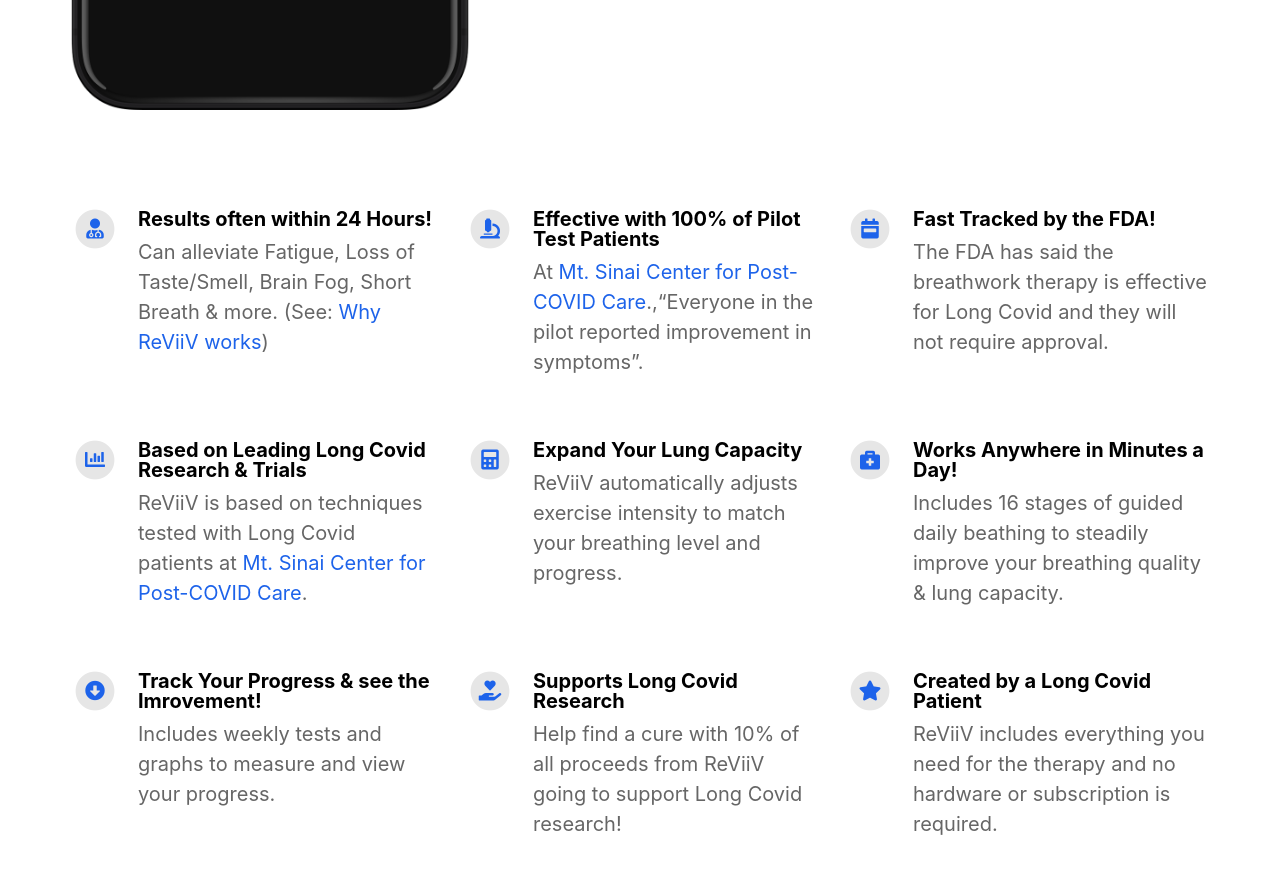
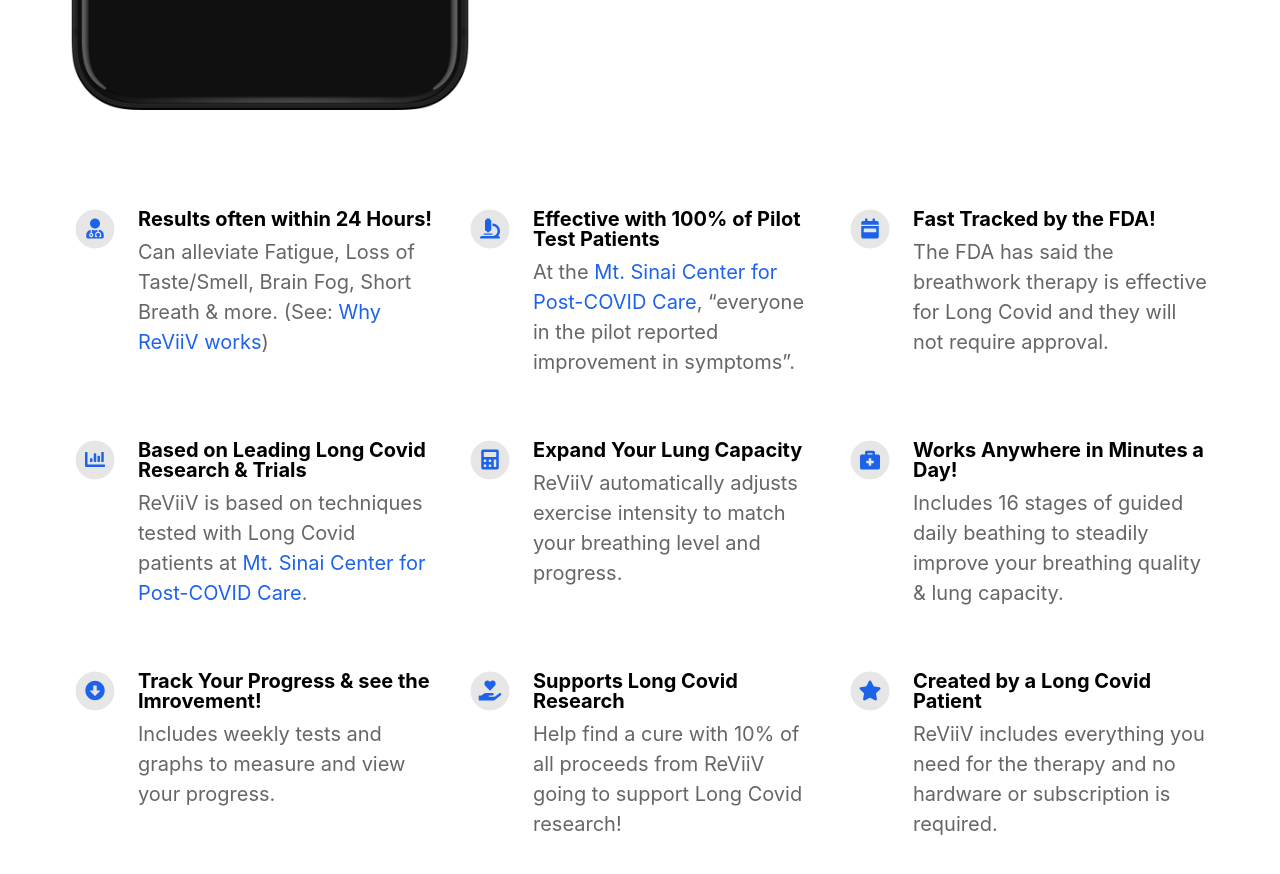
Before and after one commit to marcvanh/reviiv.me, a Jekyll site: the page built from index.html, in a window 1280 px wide and 900 px high, scrolled down 875 px. Shown: the top 874 px of the window. Built offline with Jekyll 4.4.1, drawn with Linux system fonts in a browser that asks for light colours; nearby versions of some CDN libraries.

Commit message:
Update _config.yml

```diff
--- a/_config.yml
+++ b/_config.yml
@@ -40,7 +40,7 @@ features                                  :
     fontawesome_icon_name                 : user-md
 
   - title                                 : Effective with 100% of Pilot Test Patients
-    description                           : At <a href="https://www.theatlantic.com/magazine/archive/2021/04/unlocking-the-mysteries-of-long-covid/618076/?utm_source=newsletter&utm_medium=email&utm_campaign=atlantic-daily-newsletter&utm_content=20210308&silverid-ref=NDQ1Mzc4MzU1NDgxS0" target="_blank">Mt. Sinai Center for Post-COVID Care</a>.,“Everyone in the pilot reported improvement in symptoms”.
+    description                           : At the <a href="https://www.theatlantic.com/magazine/archive/2021/04/unlocking-the-mysteries-of-long-covid/618076/?utm_source=newsletter&utm_medium=email&utm_campaign=atlantic-daily-newsletter&utm_content=20210308&silverid-ref=NDQ1Mzc4MzU1NDgxS0" target="_blank">Mt. Sinai Center for Post-COVID Care</a>, “everyone in the pilot reported improvement in symptoms”.
     fontawesome_icon_name                 : microscope
 
   - title                                 : Fast Tracked by the FDA!
```
